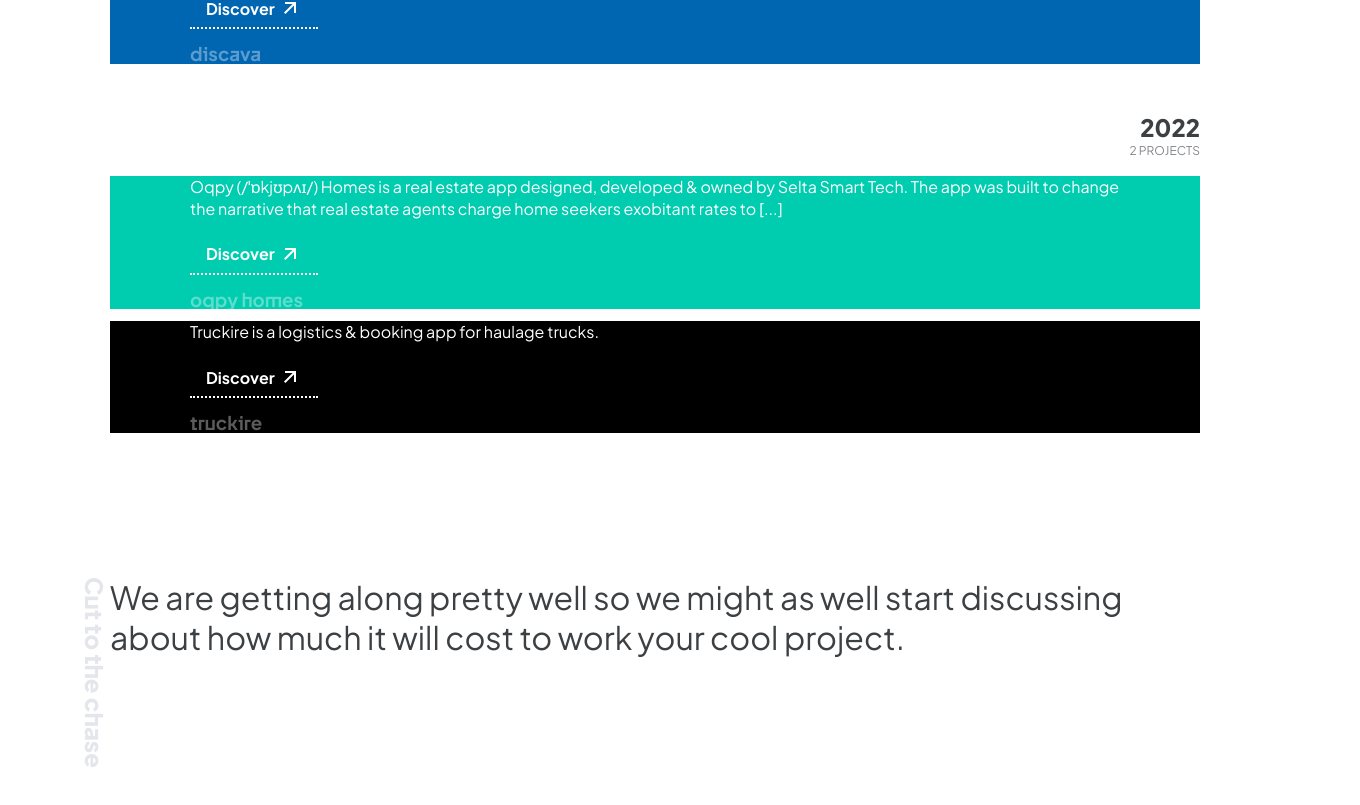
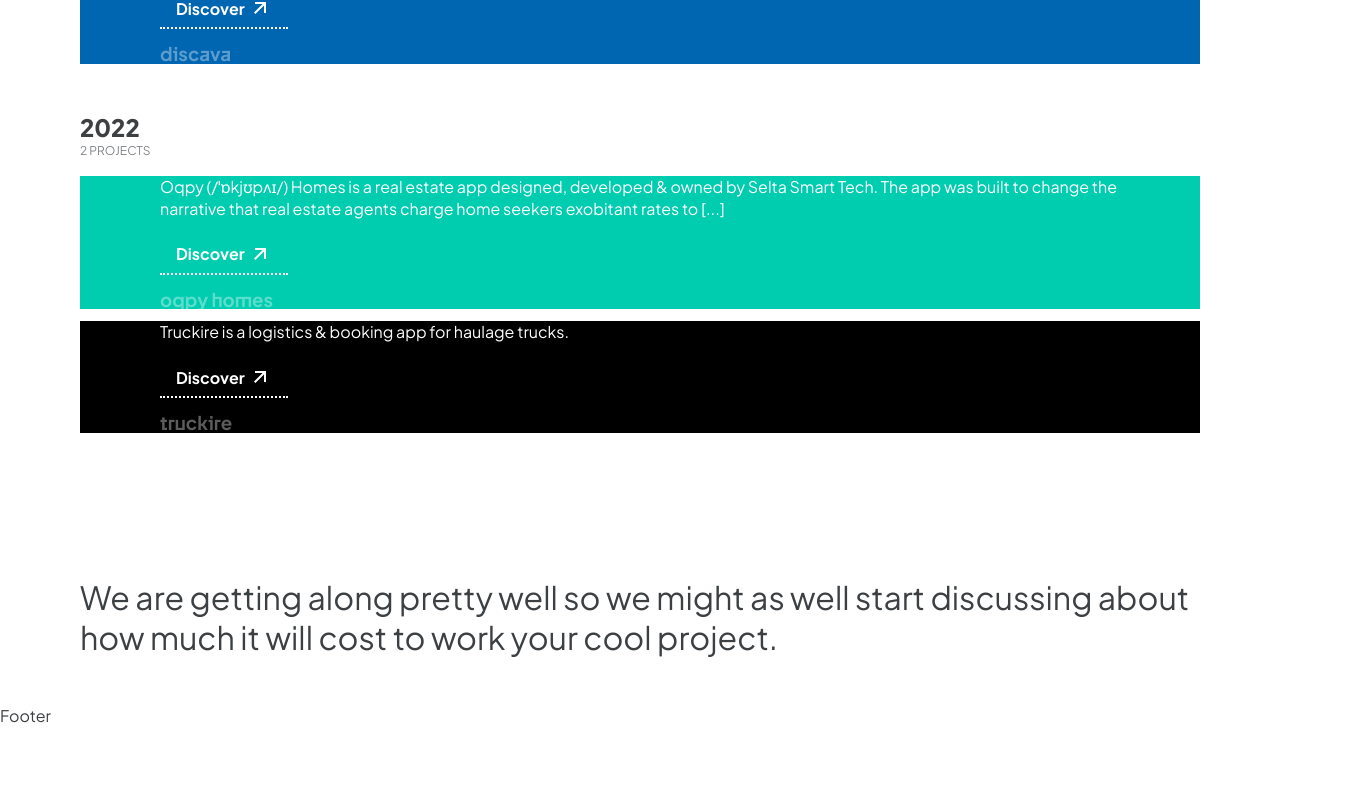
Before and after one commit to AmeizT/seltadigital, a Next.js app: page / in a window 1280 px wide. Shown: the part 981-1786 px from the top of the page, 1360 px wide, since content can reach past the window. Built offline with nearby package versions, Linux system fonts and the light colour scheme.

Commit message:
added sections

```diff
--- a/src/components/sections/stick/index.jsx
+++ b/src/components/sections/stick/index.jsx
@@ -9,14 +9,16 @@ export function StickSector({ name, content, children }){
 
     return (
         <Sector space="var(--sz70) 0">
-            <Container>
-                <Stack>
-                    <Item w="fit" pos="stk" ptop="var(--hs40)">
+            <Container pos="rtv">
+                <Stack pos="abs" h="100vh">
+                    <Item w="fit" pos="stk" ptop="var(--hs40)" view="none">
                         <Headtext {...textProps}>
                             {name}
                         </Headtext>
                     </Item>
+                </Stack>
 
+                <Stack>
                     {children}
                 </Stack>
             </Container>
--- a/src/features/home/showcase/index.jsx
+++ b/src/features/home/showcase/index.jsx
@@ -12,7 +12,7 @@ export default function Showcase({ showcaseMap }){
     }
 
     const text = {
-        textpos: "end",
+        textpos: "start",
     }
 
     return (
--- a/src/layout/footer/index.jsx
+++ b/src/layout/footer/index.jsx
@@ -2,6 +2,8 @@ import { TaskBar } from "../../@fastor"
 
 export default function Footer(){
     return (
-
+        <TaskBar>
+            Footer
+        </TaskBar>
     )
 }
--- a/src/layout/index.jsx
+++ b/src/layout/index.jsx
@@ -1,12 +1,14 @@
 import React from "react"
 import Navbar from "./navbar"
 import Content from "./content"
+import Footer from "./footer"
 
 export default function BaseLayout({ children }){
     return (
         <React.Fragment>
             <Navbar />
             <Content>{children}</Content>
+            <Footer />
         </React.Fragment>
     )
 }
```
